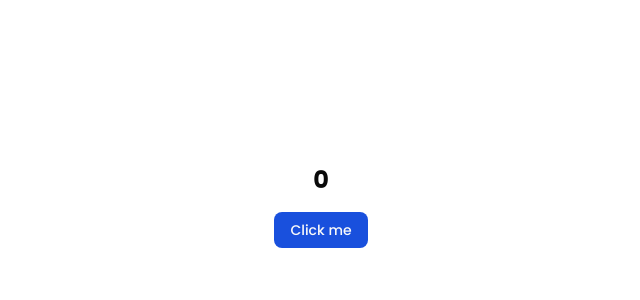
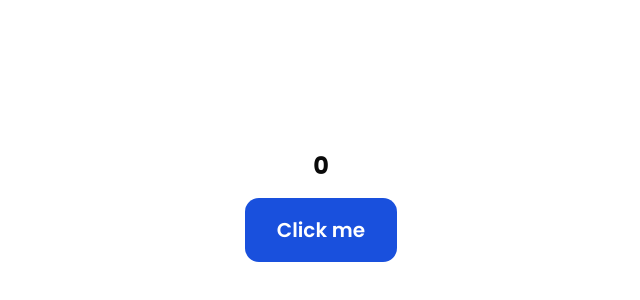
Before and after one commit to k00rimo/invenio-app, a React (Vite) app: page / in a window 1280 px wide. Shown: the part 226-526 px from the top of the page, without its empty margins (319-959 px from the left). Built offline with nearby package versions, Linux system fonts and the light colour scheme.

Commit message:
add button variants

```diff
--- a/src/components/ui/button.tsx
+++ b/src/components/ui/button.tsx
@@ -6,26 +6,27 @@ import { cva, type VariantProps } from "class-variance-authority";
 import { cn } from "@/lib/utils";
 
 const buttonVariants = cva(
-  "inline-flex items-center justify-center gap-2 whitespace-nowrap rounded-md text-sm font-medium transition-all disabled:pointer-events-none disabled:opacity-50 [&_svg]:pointer-events-none [&_svg:not([class*='size-'])]:size-4 shrink-0 [&_svg]:shrink-0 outline-none focus-visible:border-ring focus-visible:ring-ring/50 focus-visible:ring-[3px] aria-invalid:ring-destructive/20 dark:aria-invalid:ring-destructive/40 aria-invalid:border-destructive",
+  "inline-flex items-center justify-center gap-[0.625rem] whitespace-nowrap rounded-xl text-sm font-medium transition-all disabled:pointer-events-none disabled:opacity-50 [&_svg]:pointer-events-none [&_svg:not([class*='size-'])]:size-4 shrink-0 [&_svg]:shrink-0 outline-none focus-visible:border-ring focus-visible:ring-ring/50 focus-visible:ring-[3px] aria-invalid:ring-destructive/20 dark:aria-invalid:ring-destructive/40 aria-invalid:border-destructive",
   {
     variants: {
       variant: {
-        default: "bg-primary text-primary-foreground hover:bg-primary/90",
+        default: "bg-primary font-button-normal text-white hover:bg-primary-dark",
         destructive:
           "bg-destructive text-white hover:bg-destructive/90 focus-visible:ring-destructive/20 dark:focus-visible:ring-destructive/40 dark:bg-destructive/60",
         outline:
           "border bg-background shadow-xs hover:bg-accent hover:text-accent-foreground dark:bg-input/30 dark:border-input dark:hover:bg-input/50",
         secondary:
-          "bg-secondary text-secondary-foreground hover:bg-secondary/80",
+          "bg-secondary text-secondary-foreground hover:bg-secondary-dark",
         ghost:
           "hover:bg-accent hover:text-accent-foreground dark:hover:bg-accent/50",
         link: "text-primary underline-offset-4 hover:underline",
+        navbar: "bg-transparent text-white font-button-normal hover:underline hover:underline-offset-2 hover:decoration-2",
       },
       size: {
-        default: "h-9 px-4 py-2 has-[>svg]:px-3",
-        sm: "h-8 rounded-md gap-1.5 px-3 has-[>svg]:px-2.5",
-        lg: "h-10 rounded-md px-6 has-[>svg]:px-4",
+        default: "h-16 px-8 py-6 has-[>svg]:px-3",
+        md: "h-11 px-4 py-[0.625rem] has-[>svg]:px-3",
         icon: "size-9",
+        navbar: "h-10 px-[0.625rem] py-[0.625rem]",
       },
     },
     defaultVariants: {
@@ -35,16 +36,24 @@ const buttonVariants = cva(
   }
 );
 
+interface ButtonProps
+  extends React.ComponentProps<"button">,
+    VariantProps<typeof buttonVariants> {
+  asChild?: boolean;
+  leftIcon?: React.ReactNode;
+  rightIcon?: React.ReactNode;
+}
+
 function Button({
   className,
   variant,
   size,
   asChild = false,
+  leftIcon,
+  rightIcon,
+  children,
   ...props
-}: React.ComponentProps<"button"> &
-  VariantProps<typeof buttonVariants> & {
-    asChild?: boolean;
-  }) {
+}: ButtonProps) {
   const Comp = asChild ? Slot : "button";
 
   return (
@@ -52,8 +61,13 @@ function Button({
       data-slot="button"
       className={cn(buttonVariants({ variant, size, className }))}
       {...props}
-    />
+    >
+      {leftIcon && <span className="inline-flex shrink-0">{leftIcon}</span>}
+      {children}
+      {rightIcon && <span className="inline-flex shrink-0">{rightIcon}</span>}
+    </Comp>
   );
 }
 
 export { Button, buttonVariants };
+export type { ButtonProps };
```
